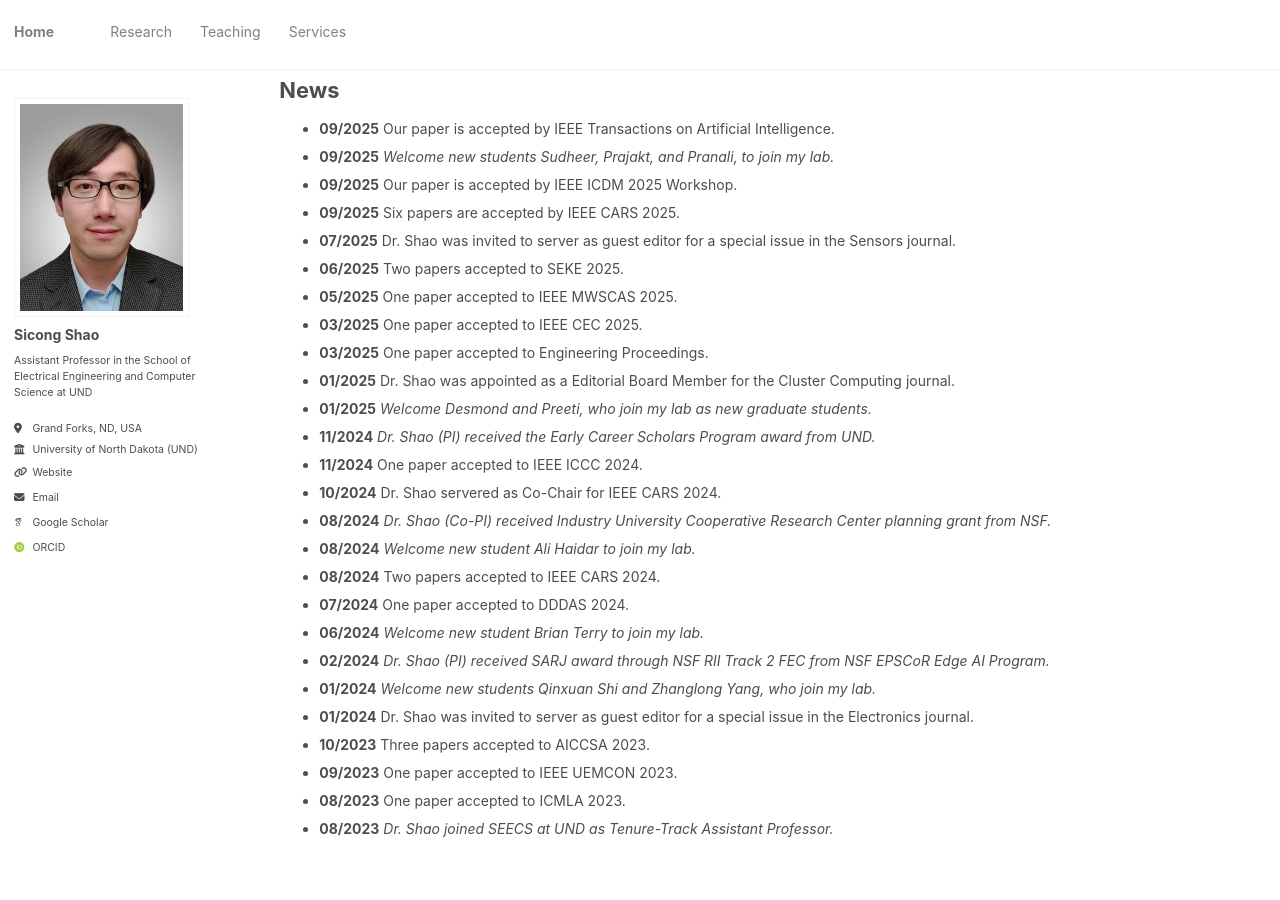
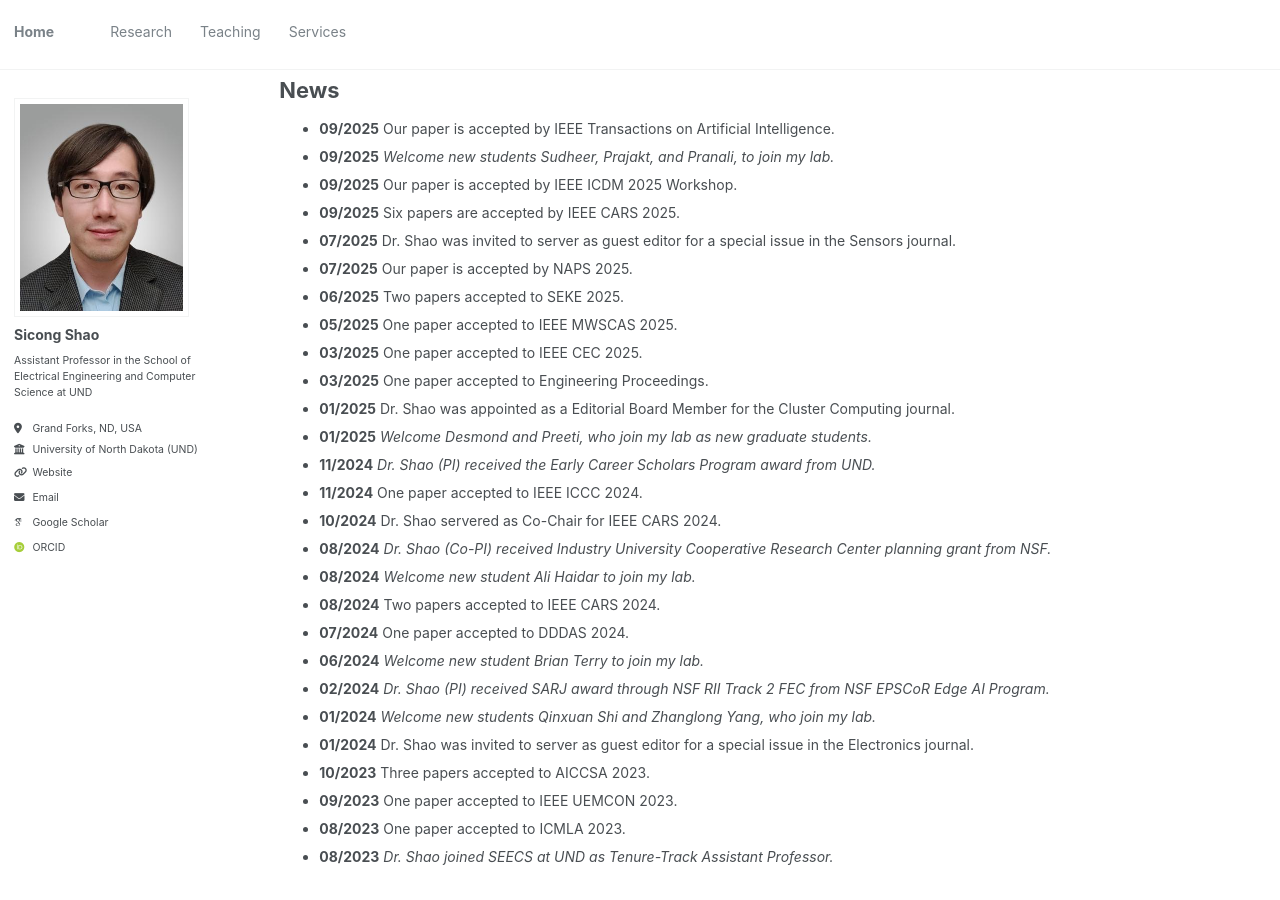
Before and after one commit to sicongshao/sicongshao.github.io, a Jekyll site: the page built from _pages/about.md, in a window 1280 px wide and 900 px high, scrolled down 641 px. Built offline with Jekyll 4.4.1, drawn with Linux system fonts in a browser that asks for light colours; some web fonts are replaced.

Commit message:
first commit

```diff
--- a/_pages/about.md
+++ b/_pages/about.md
@@ -37,6 +37,7 @@ News
 * **09/2025** Our paper is accepted by IEEE ICDM 2025 Workshop.
 * **09/2025** Six papers are accepted by IEEE CARS 2025.
 * **07/2025** Dr. Shao was invited to server as guest editor for a special issue in the Sensors journal.
+* **07/2025** Our paper is accepted by NAPS 2025.
 * **06/2025** Two papers accepted to SEKE 2025.
 * **05/2025** One paper accepted to IEEE MWSCAS 2025.
 * **03/2025** One paper accepted to IEEE CEC 2025.
```
